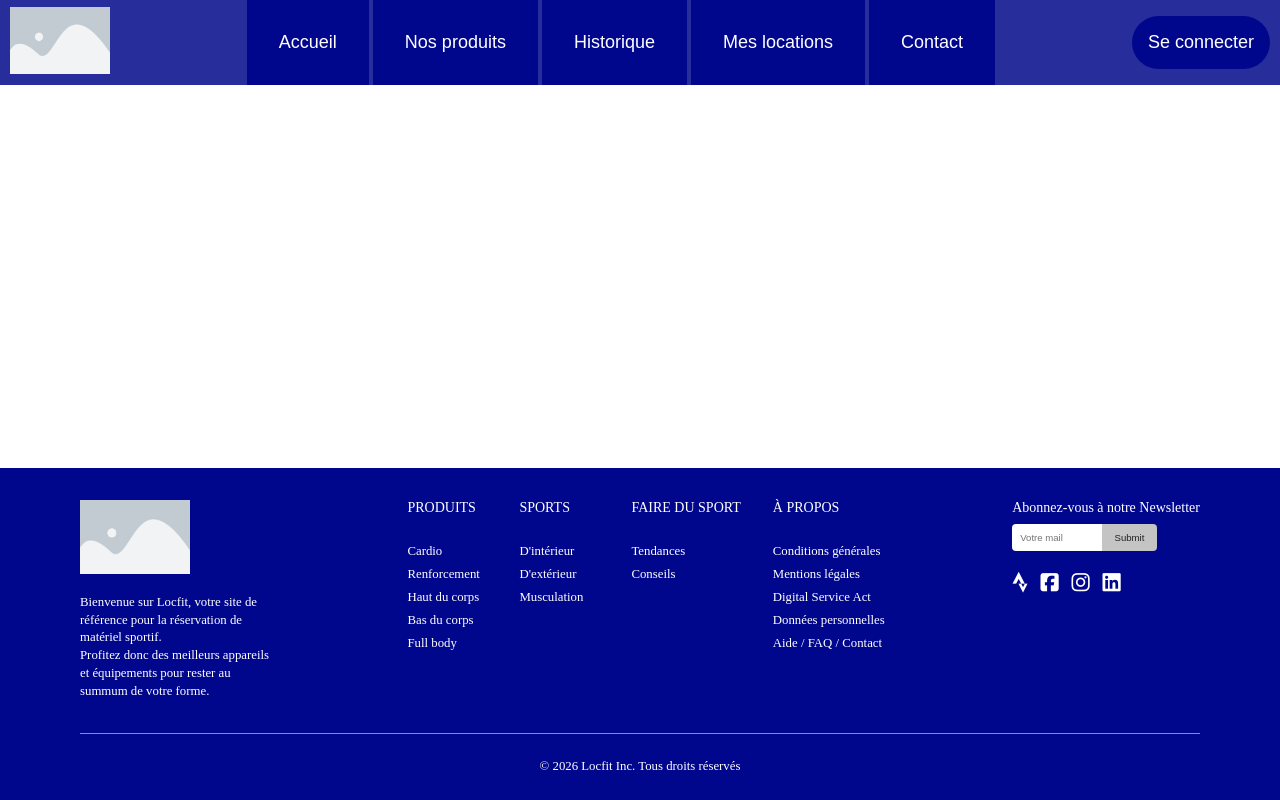
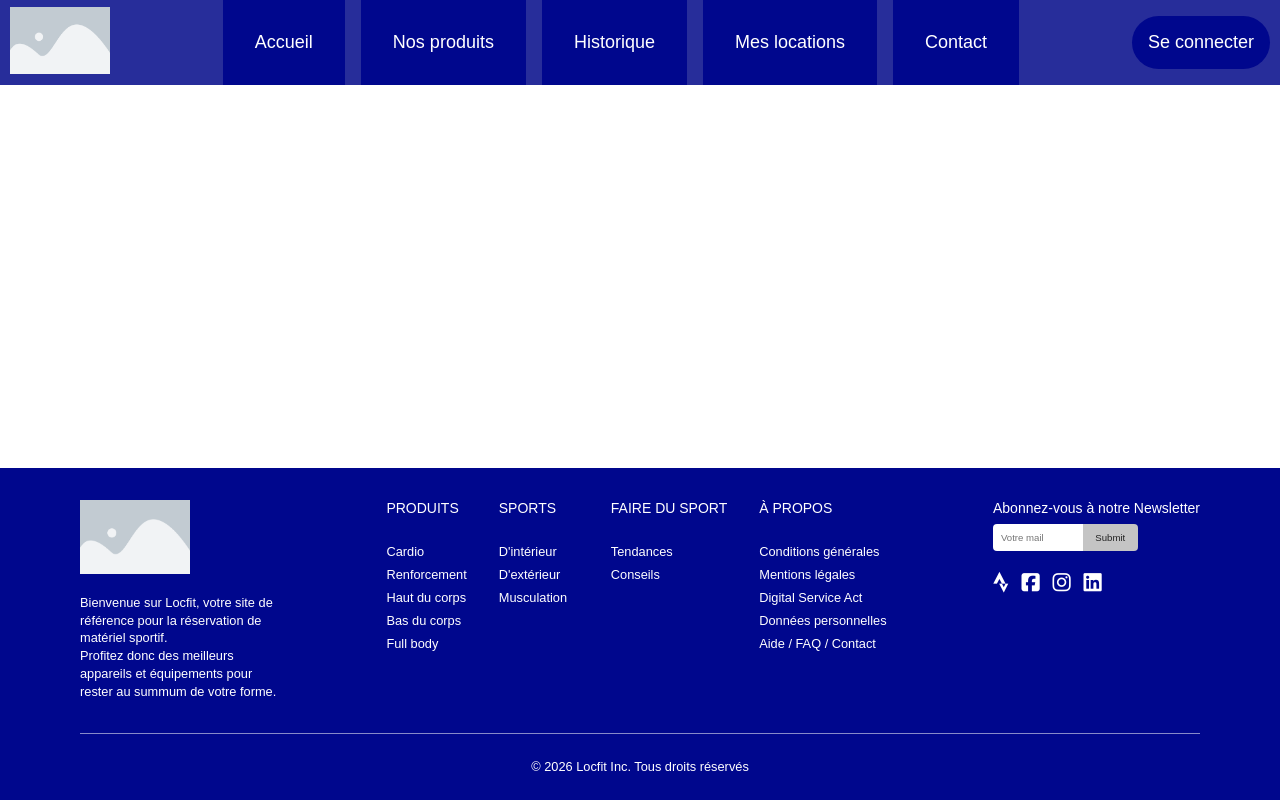
Before and after one commit to Mayster-web/BUT2_2026_legofflenaour_gehanne_dombre, a PHP site: page / in a window 1280 px wide. Run offline with PHP 8.4, Linux system fonts and the light colour scheme; some web fonts are replaced.

Commit message:
Peaufinage

```diff
--- a/css/styles.css
+++ b/css/styles.css
@@ -8,6 +8,12 @@ body {
     min-height: 100vh;
     display: flex;
     flex-direction: column;
+    font-family: "REM", sans-serif;
+}
+
+input,
+button {
+    font-family: inherit;
 }
 
 a {
@@ -18,6 +24,11 @@ a {
 main {
     flex: 1;
     padding-top: 100px;
+}
+
+button {
+    cursor: pointer;
+    border: none;
 }
 
 nav {
@@ -34,6 +45,11 @@ nav {
     padding-right: 10px;
 }
 
+nav .navigation {
+    display: flex;
+    list-style: none;
+    gap: 1rem;
+}
 
 button {
     cursor: pointer;
@@ -41,14 +57,15 @@ button {
 }
 
 nav .nav-button {
+    display: block;
     background-color: #00078D;
     color: white;
-    padding: 10px;
     padding: 2rem;
     font-size: 1.125rem;
 }
 
 nav .nav-log {
+    display: inline-block;
     background-color: #00078D;
     color: white;
     border-radius: 2rem;
--- a/header.php
+++ b/header.php
@@ -1,10 +1,15 @@
 <!DOCTYPE html>
 <html lang="fr">
+
 <head>
     <meta charset="UTF-8">
     <meta name="viewport" content="width=device-width, initial-scale=1.0">
     <title>Locfit</title>
     <link rel="stylesheet" href="./css/styles.css">
     <link rel="stylesheet" href="https://cdnjs.cloudflare.com/ajax/libs/font-awesome/6.5.1/css/all.min.css">
+    <link rel="preconnect" href="https://fonts.googleapis.com">
+    <link rel="preconnect" href="https://fonts.gstatic.com" crossorigin>
+    <link href="https://fonts.googleapis.com/css2?family=REM:wght@300;400;500;600&display=swap" rel="stylesheet">
 </head>
+
 <body>
--- a/nav.php
+++ b/nav.php
@@ -1,13 +1,17 @@
 <nav>
-    <a href="#"><img class="logo" src="./img/placeholder.png" alt="Image placeholder"></a>
-    <div class="navigation">
-        <a href="#"><button class="nav-button">Accueil</button></a>
-        <a href="#"><button class="nav-button">Nos produits</button></a>
-        <a href="#"><button class="nav-button">Historique</button></a>
-        <a href="#"><button class="nav-button">Mes locations</button></a>
-        <a href="#"><button class="nav-button">Contact</button></a>
-    </div>
-    <a href="#"><button class="nav-log">Se connecter</button></a>
+    <a href="#" class="nav-logo">
+        <img class="logo" src="./img/placeholder.png" alt="Locfit">
+    </a>
+
+    <ul class="navigation">
+        <li><a href="#" class="nav-button active">Accueil</a></li>
+        <li><a href="#" class="nav-button">Nos produits</a></li>
+        <li><a href="#" class="nav-button">Historique</a></li>
+        <li><a href="#" class="nav-button">Mes locations</a></li>
+        <li><a href="#" class="nav-button">Contact</a></li>
+    </ul>
+
+    <a href="#" class="nav-log">Se connecter</a>
 </nav>
 
 <main>
```
